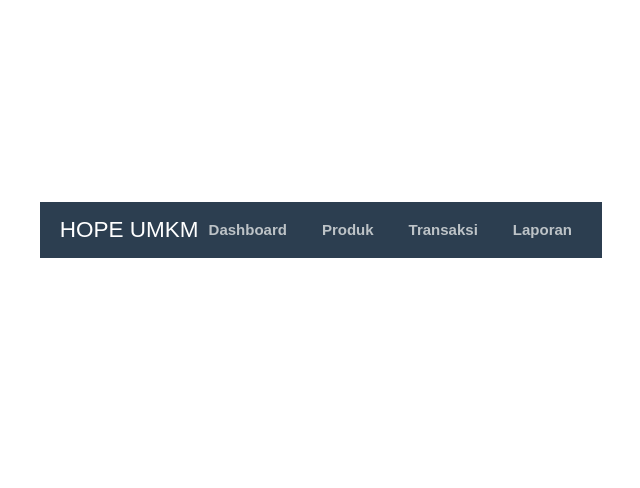
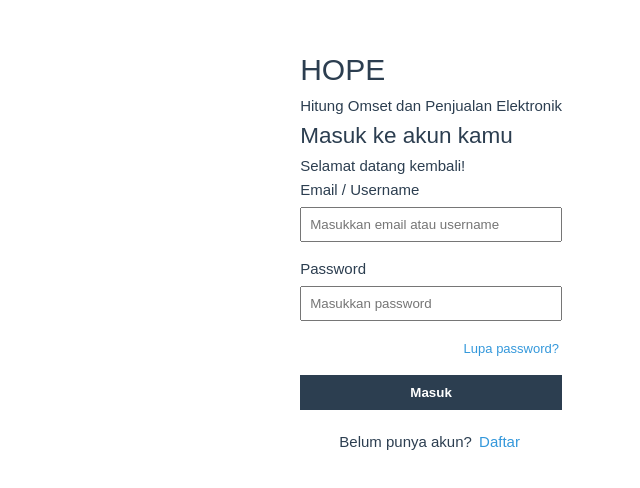
Before and after one commit to deasywal/hope-pwa, a Vue app in the folder hope-pwa/: page /login in a window 1280 px wide. Shown: the part 150-638 px from the top of the page, without its empty margins (38-678 px from the left). Built offline with nearby package versions, Linux system fonts and the light colour scheme.

Commit message:
update kodingan menu login

```diff
--- a/hope-pwa/src/App.vue
+++ b/hope-pwa/src/App.vue
@@ -1,11 +1,16 @@
 <script setup>
-import { RouterLink, RouterView } from 'vue-router'
+import { computed } from 'vue'
+import { RouterLink, RouterView, useRoute } from 'vue-router'
+
+const route = useRoute()
+
+// Mengecek apakah halaman saat ini adalah halaman login
+const isLoginPage = computed(() => route.path === '/login')
 </script>
 
 <template>
-  <div class="layout-utama">
-    <!-- Bagian Navigasi Atas (Header) -->
-    <header class="navbar">
+  <!-- Navbar hanya akan muncul jika BUKAN halaman login -->
+  <header v-if="!isLoginPage" class="navbar">
     <div class="logo">
       <h2>HOPE UMKM</h2>
     </div>
@@ -17,19 +22,14 @@ import { RouterLink, RouterView } from 'vue-router'
     </nav>
   </header>
 
-    <!-- Tempat halaman akan berganti-ganti (Dashboard, Produk, dll akan muncul di dalam sini) -->
-    <main class="konten-halaman">
+  <!-- Tempat konten halaman berganti-ganti -->
+  <main :class="{ 'konten-halaman': !isLoginPage }">
     <RouterView />
   </main>
-  </div>
 </template>
 
 <style scoped>
 /* CSS Dasar untuk merapikan posisi menu supaya tidak berantakan */
-.layout-utama {
-  font-family: sans-serif;
-}
-
 .navbar {
   background-color: #2c3e50;
   color: white;
--- a/hope-pwa/src/router/index.js
+++ b/hope-pwa/src/router/index.js
@@ -3,10 +3,16 @@ import DashboardView from '../views/DashboardView.vue'
 import ProdukView from '../views/ProdukView.vue'
 import TransaksiView from '../views/TransaksiView.vue'
 import LaporanView from '../views/LaporanView.vue'
+import LoginView from '../views/LoginView.vue' // 1. Import file LoginView
 
 const router = createRouter({
   history: createWebHistory(import.meta.env.BASE_URL),
   routes: [
+    {
+      path: '/login', // 2. Tambahkan rute login di sini
+      name: 'login',
+      component: LoginView
+    },
     {
       path: '/',
       name: 'dashboard',
--- /dev/null
+++ b/hope-pwa/src/views/LoginView.vue
@@ -0,0 +1,84 @@
+<script setup>
+import { ref } from 'vue'
+import { useRouter } from 'vue-router'
+
+const router = useRouter()
+const email = ref('')
+const password = ref('')
+const errorMessage = ref('')
+const successMessage = ref('')
+
+// Fungsi saat tombol Masuk ditekan
+const handleLogin = () => {
+  if (!email.value || !password.value) {
+    errorMessage.value = 'Email dan password harus diisi!'
+    return
+  }
+
+  errorMessage.value = ''
+  // Simulasi proses login berhasil (nanti kita hubungkan ke Firebase Auth)
+  console.log('Mencoba masuk dengan:', email.value)
+  successMessage.value = 'Berhasil masuk! Mengalihkan ke dashboard...'
+
+  setTimeout(() => {
+    router.push('/') // Mengarahkan ke halaman dashboard
+  }, 1000)
+}
+
+// Fungsi untuk fitur Lupa Password
+const handleForgotPassword = () => {
+  if (!email.value) {
+    alert('Silakan masukkan email terlebih dahulu untuk mereset password.')
+    return
+  }
+  alert(`Instruksi pemulihan password telah dikirim ke: ${email.value}`)
+}
+</script>
+
+<template>
+  <div style="padding: 40px; font-family: sans-serif; max-width: 400px; margin: auto;">
+    <h1>HOPE</h1>
+    <p>Hitung Omset dan Penjualan Elektronik</p>
+
+    <h2>Masuk ke akun kamu</h2>
+    <p>Selamat datang kembali!</p>
+
+    <!-- Pesan Error atau Sukses -->
+    <p v-if="errorMessage" style="color: red; font-size: 14px;">{{ errorMessage }}</p>
+    <p v-if="successMessage" style="color: green; font-size: 14px;">{{ successMessage }}</p>
+
+    <form @submit.prevent="handleLogin">
+      <div style="margin-bottom: 15px;">
+        <label style="display: block; margin-bottom: 5px;">Email / Username</label>
+        <input
+          type="text"
+          v-model="email"
+          placeholder="Masukkan email atau username"
+          style="width: 100%; padding: 8px;"
+        />
+      </div>
+
+      <div style="margin-bottom: 15px;">
+        <label style="display: block; margin-bottom: 5px;">Password</label>
+        <input
+          type="password"
+          v-model="password"
+          placeholder="Masukkan password"
+          style="width: 100%; padding: 8px;"
+        />
+      </div>
+
+      <div style="margin-bottom: 15px; text-align: right;">
+        <a href="#" @click.prevent="handleForgotPassword" style="font-size: 13px; color: #3498db; cursor: pointer;">Lupa password?</a>
+      </div>
+
+      <button type="submit" style="width: 100%; padding: 10px; background-color: #2c3e50; color: white; border: none; cursor: pointer; font-weight: bold;">
+        Masuk
+      </button>
+    </form>
+
+    <p style="margin-top: 20px; text-align: center;">
+      Belum punya akun? <router-link to="/register" style="color: #3498db;">Daftar</router-link>
+    </p>
+  </div>
+</template>
```
Lines whose indentation alone changed are shown as unchanged.
